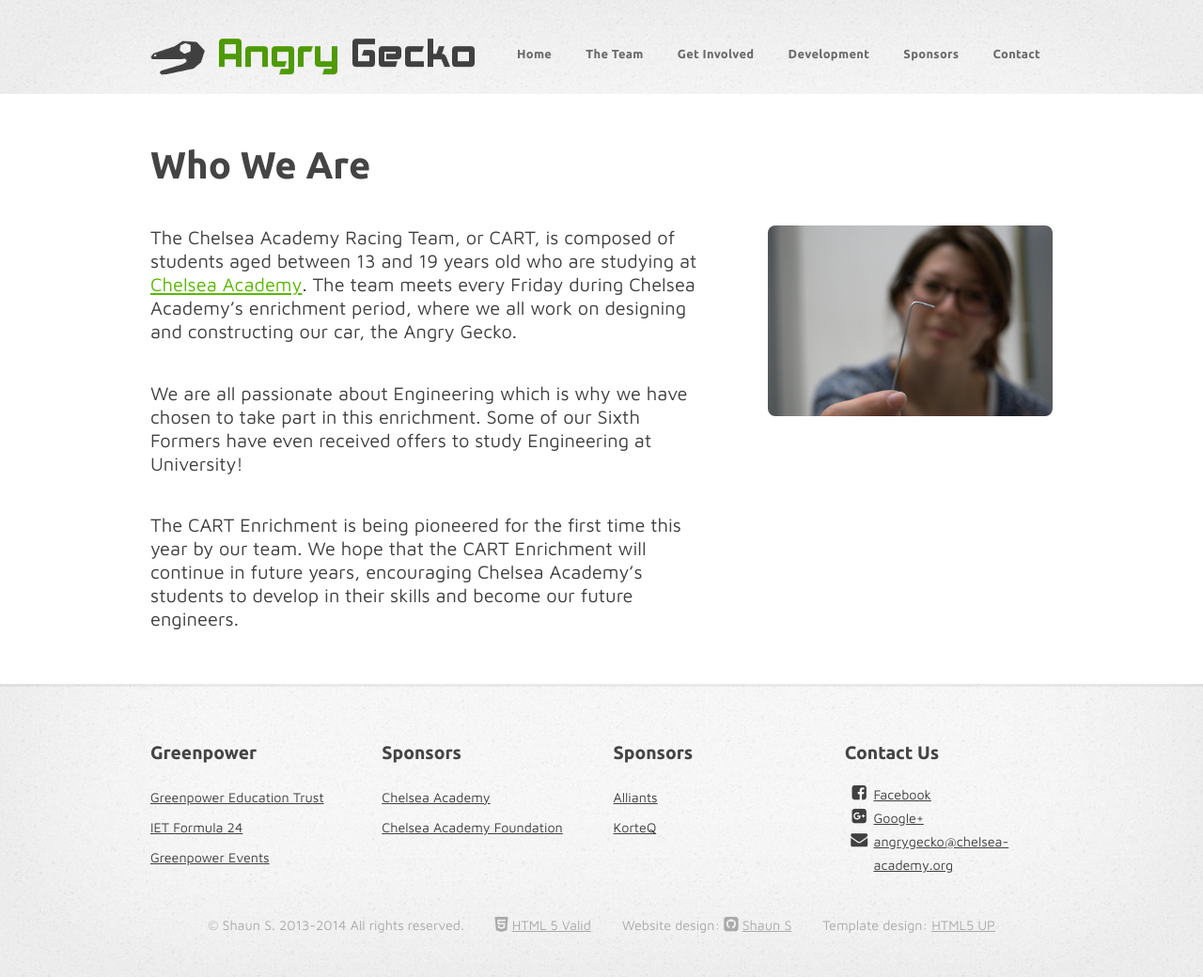
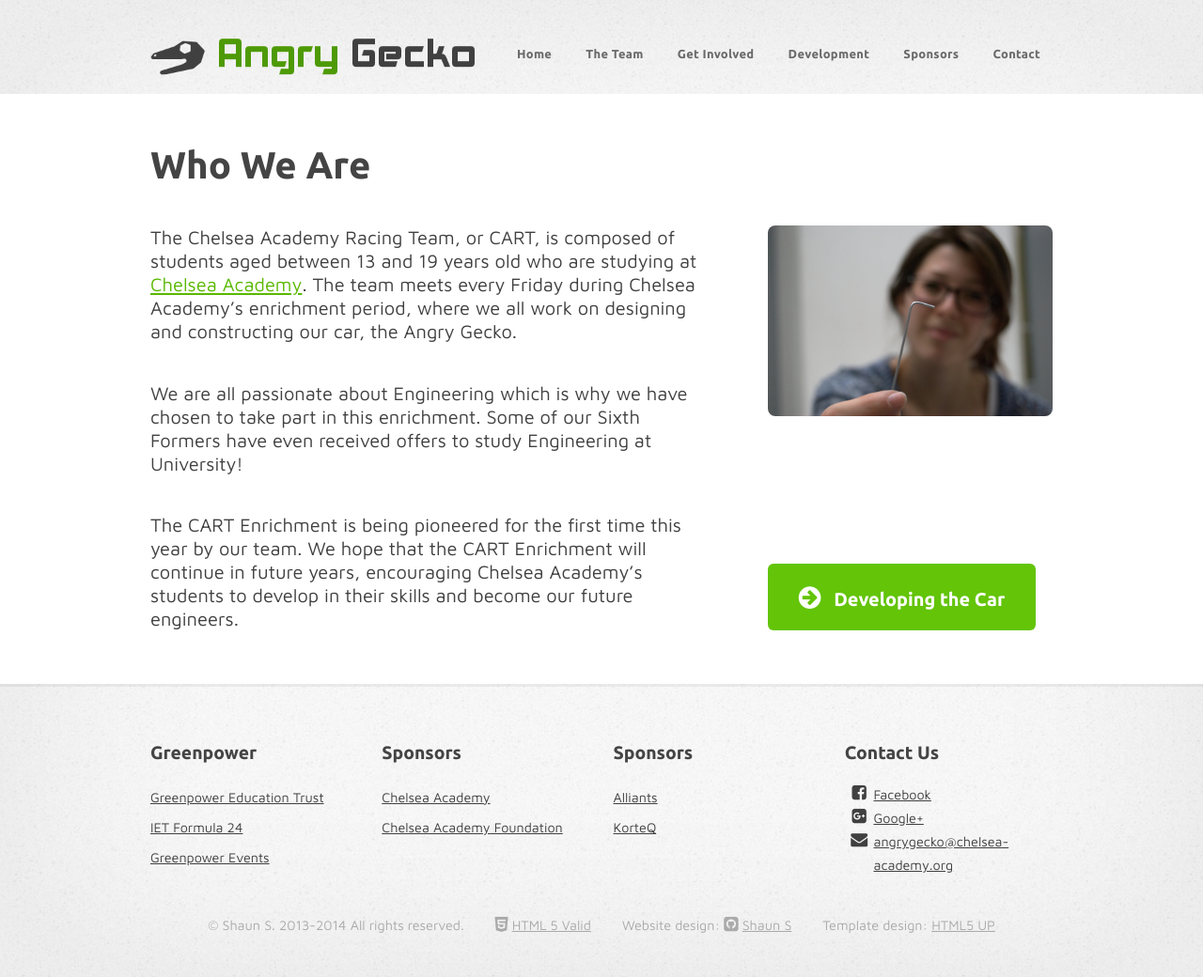
Before and after one commit to theCART/theCART.github.io, a Jekyll site: the page built from who-we-are/index.md, in a window 1280 px wide. Shown: the whole page at 94% size. Built offline with Jekyll 4.4.1, drawn with Linux system fonts in a browser that asks for light colours; nearby versions of some CDN libraries; library files that are not in the unit come from our copies; Markdown is read by kramdown in place of the engine named in the settings.

Commit message:
Added buttons to who-we-are and how-you-can-help pages
New routes from the home page:

Home Click:[Help us do it]
-> How You Can Help (Get Involved) Click:[Contact Us]
-> Contact

Home Click:[More info]
-> Who We Are (The Team) Click:[Developing the Car]
-> Developing the Car

```diff
--- a/css/style-desktop.css
+++ b/css/style-desktop.css
@@ -27,6 +27,17 @@
 .center-desktop
 {
 	text-align: center;
+}
+
+#main-wrapper .container .row
+{
+	position: relative;
+}
+
+#main-wrapper #sidebar .pos-bottom-left
+{
+	position: absolute;
+	bottom: 0;
 }
 
 /*********************************************************************************/
--- a/who-we-are/index.md
+++ b/who-we-are/index.md
@@ -2,10 +2,15 @@
 layout: right-sidebar
 title: Who We Are
 sidebar_content: |
- <section>
- <div class="h2-break"></div>
- <a href="/images/angry-gecko-03-who-we-are-large.png" class="image image-full" data-lighter data-width="1344" data-height="900"><img src="/images/angry-gecko-03-who-we-are.jpg" alt="Side view of the Angry Gecko car frame" /></a>
- </section>
+  <section>
+  <div class="h2-break"></div>
+  <div>
+    <a href="/images/angry-gecko-03-who-we-are-large.png" class="image image-full" data-lighter data-width="1344" data-height="900"><img src="/images/angry-gecko-03-who-we-are.jpg" alt="Side view of the Angry Gecko car frame" /></a>
+  </div>
+  <div class="pos-bottom-left">
+    <a href="/developing-the-car/" class="button fa fa-arrow-circle-right"><span style="font-size: 0.9em">Developing the Car</span></a>
+  </div>
+  </section>
 ---
 ## {{ page.title }}
 
```
Also changed, not shown: how-you-can-help/index.md (+8 -6 lines).
